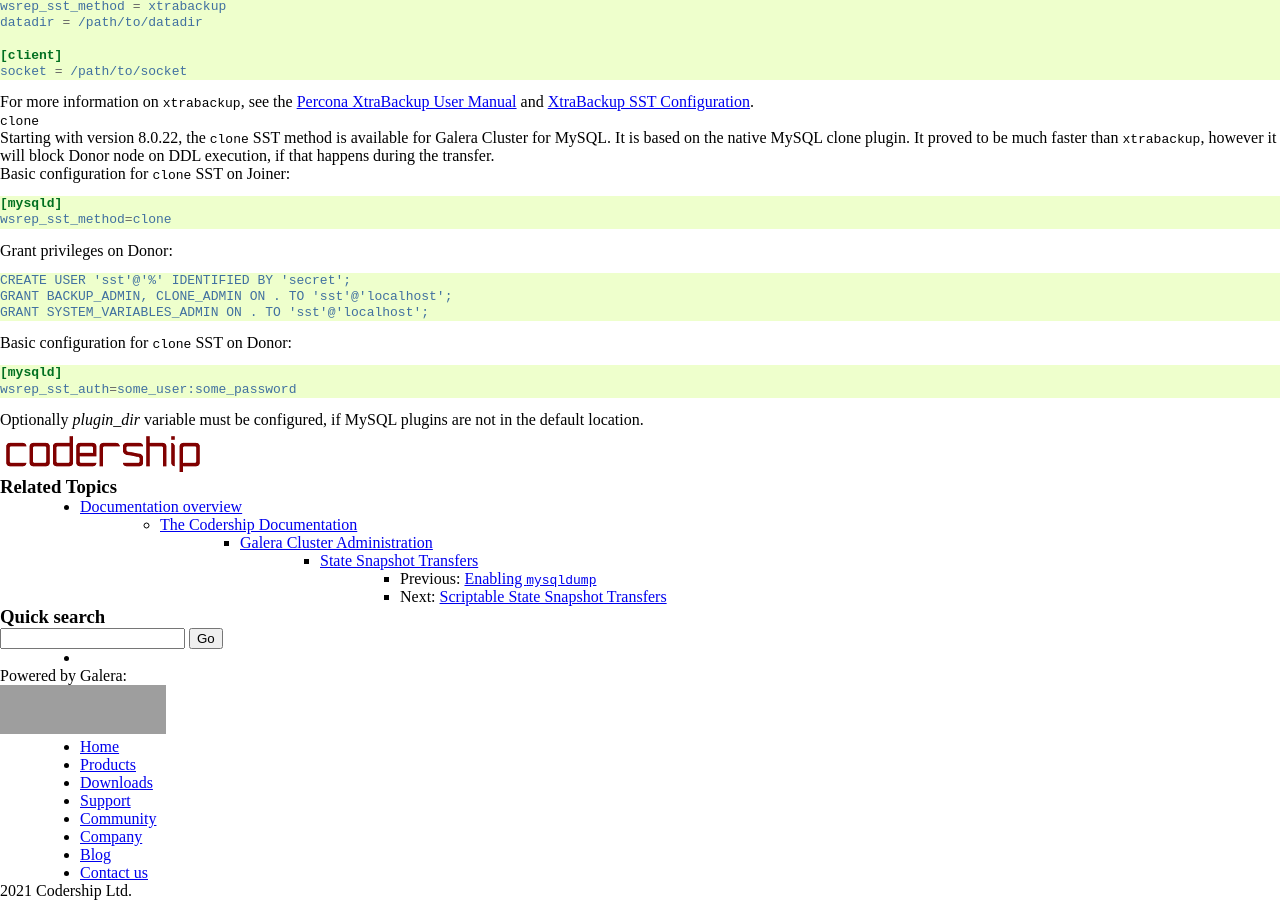
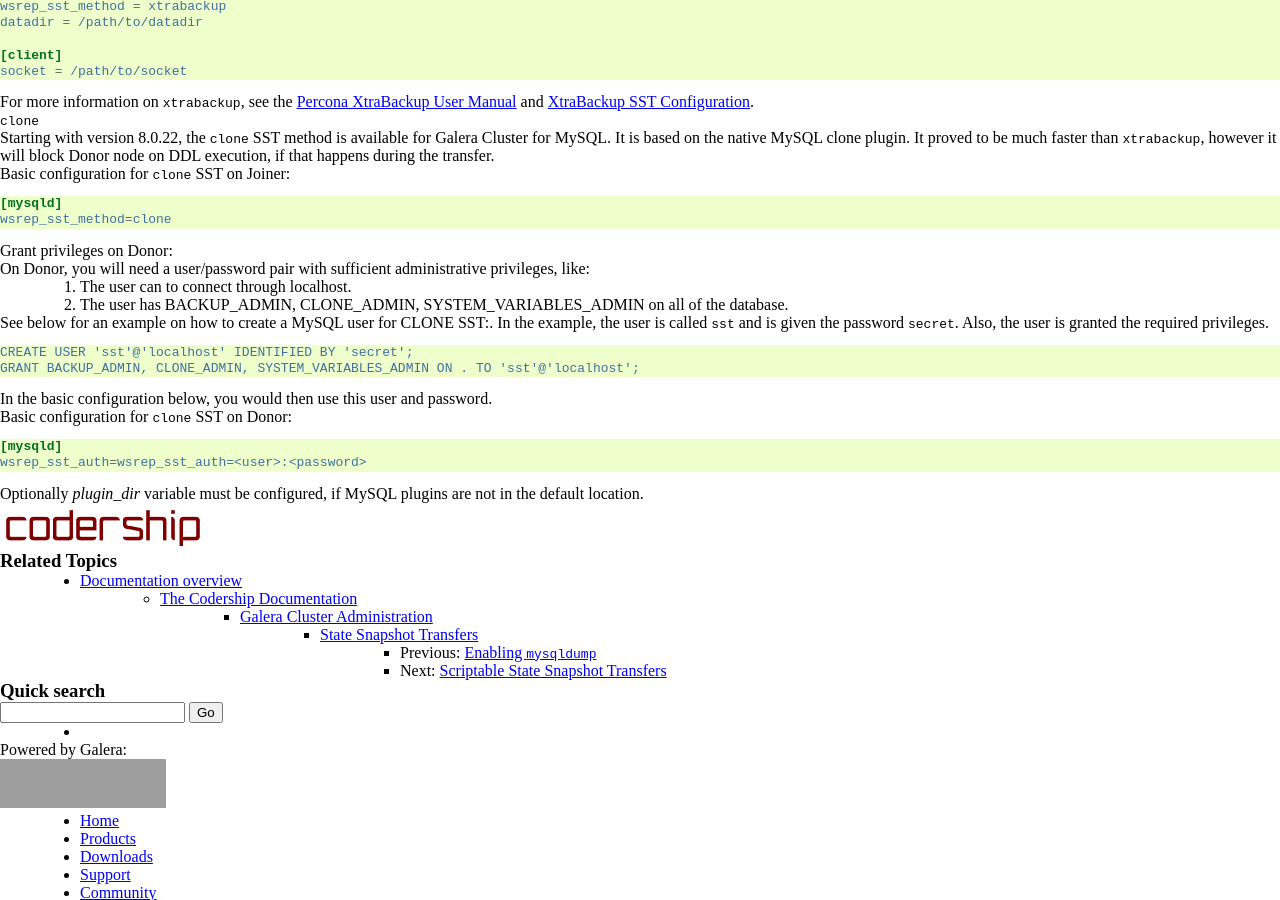
Before and after one commit to codership/documentation, a Sphinx documentation site: the page built from galeracluster/source/documentation/sst-physical.rst, in a window 1280 px wide and 900 px high, scrolled down 1052 px. Built offline with Sphinx 7.4.7, drawn with Linux system fonts in a browser that asks for light colours; comment, search, counter and statistics services are not loaded; grey boxes are pictures that could not be loaded.

Commit message:
Changes according to Alexey's review.

```diff
--- a/galeracluster/source/documentation/sst-physical.rst
+++ b/galeracluster/source/documentation/sst-physical.rst
@@ -139,19 +139,28 @@ Basic configuration for ``clone`` SST on Joiner:
 
 Grant privileges on Donor:
 
+On Donor, you will need a user/password pair with sufficient administrative privileges, like:
+
+1. The user can to connect through localhost.
+
+2. The user has BACKUP_ADMIN, CLONE_ADMIN, SYSTEM_VARIABLES_ADMIN on all of the database.
+
+See below for an example on how to create a MySQL user for CLONE SST:. In the example, the user is called ``sst`` and is given the password ``secret``. Also, the user is granted the required privileges.
+
 .. code-block:: ini
 
-    CREATE USER 'sst'@'%' IDENTIFIED BY 'secret';
-    GRANT BACKUP_ADMIN, CLONE_ADMIN ON . TO 'sst'@'localhost';
-    GRANT SYSTEM_VARIABLES_ADMIN ON . TO 'sst'@'localhost';
+    CREATE USER 'sst'@'localhost' IDENTIFIED BY 'secret';
+    GRANT BACKUP_ADMIN, CLONE_ADMIN, SYSTEM_VARIABLES_ADMIN ON . TO 'sst'@'localhost';
 
+In the basic configuration below, you would then use this user and password.
 
 Basic configuration for ``clone`` SST on Donor:
 
 .. code-block:: ini
 
     [mysqld]
-    wsrep_sst_auth=some_user:some_password
+    wsrep_sst_auth=wsrep_sst_auth=<user>:<password>
+
 
 Optionally `plugin_dir` variable must be configured, if MySQL plugins
 are not in the default location.
```
